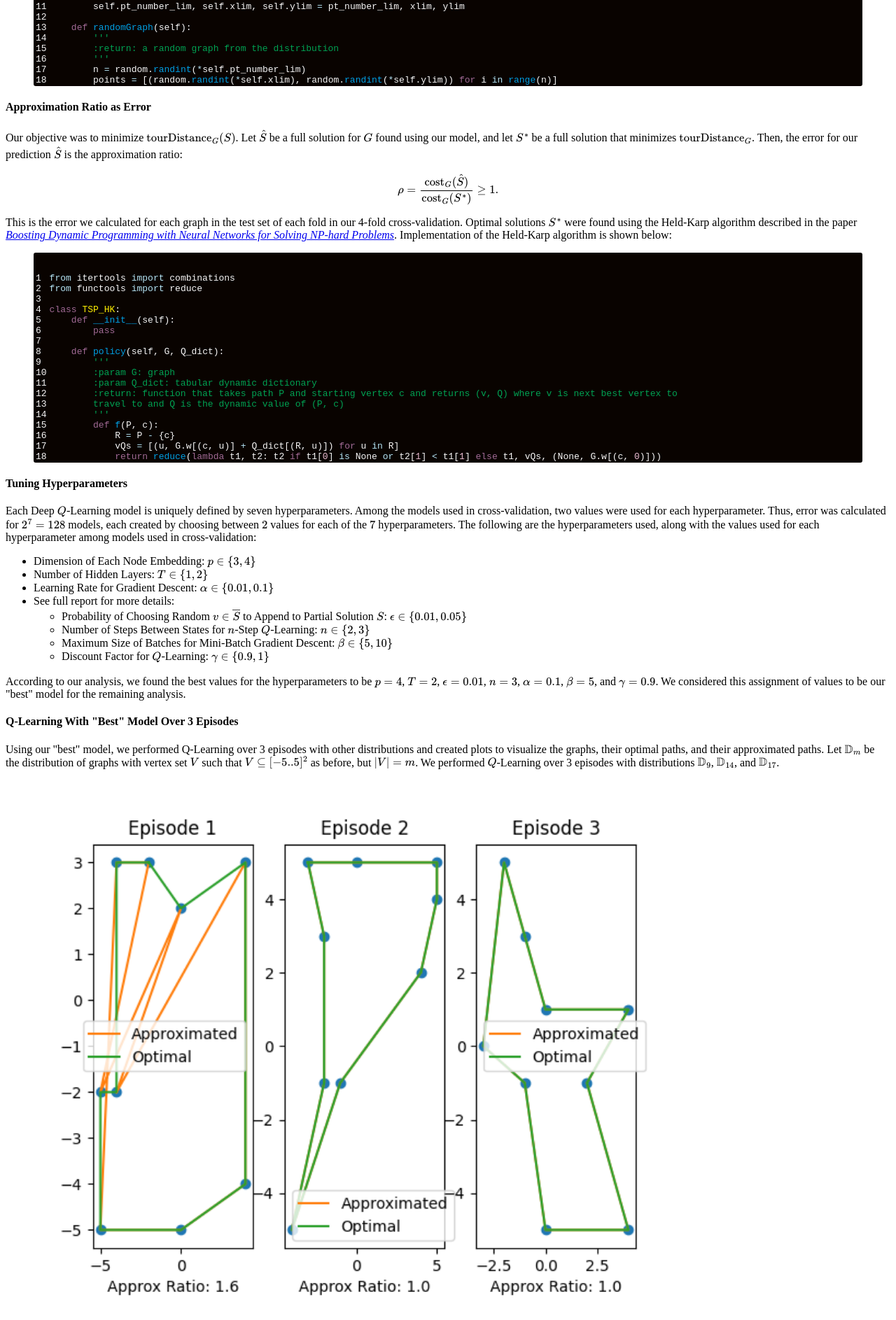
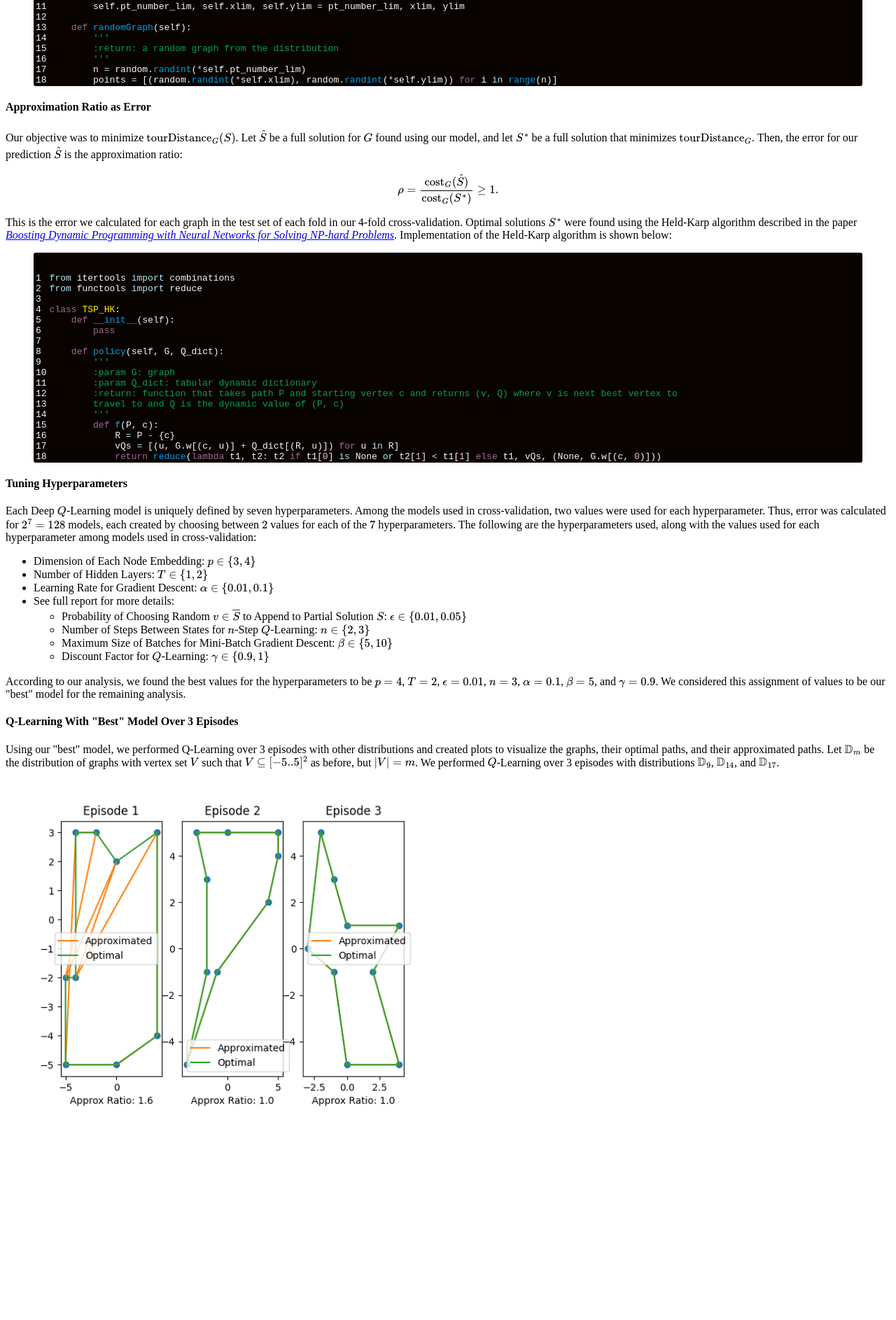
Before and after one commit to CategorIAN/categorian.github.io, a Jekyll site: the page built from projects/msu/m_508/q_learning_for_tsp.md, in a window 1280 px wide. Shown: the part 2498-4384 px from the top of the page at 70% size. Built offline with Jekyll 4.4.1, drawn with Linux system fonts in a browser that asks for light colours; formulas are drawn with MathJax 3; after the commit the page ends 4108 px from its top, so only the background shows below that.

Commit message:
Update q_learning_for_tsp.md

```diff
--- a/projects/msu/m_508/q_learning_for_tsp.md
+++ b/projects/msu/m_508/q_learning_for_tsp.md
@@ -345,4 +345,4 @@ According to our analysis, we found the best values for the hyperparameters to b
 <p>
 Using our "best" model, we performed Q-Learning over 3 episodes with other distributions and created plots to visualize the graphs, their optimal paths, and their approximated paths. Let \(\mathbb{D}_m\) be the distribution of graphs with vertex set \(V\) such that \(V \subseteq [-5..5]^2\) as before, but \(|V| = m\). We performed \(Q\)-Learning over 3 episodes with distributions \(\mathbb{D}_9\), \(\mathbb{D}_{14}\), and \(\mathbb{D}_{17}\).
 </p>
-<img src="/images/Graphs_0 (Learned Paths).png" width = "1000" alt="">
+<img src="/images/Graphs_0 (Learned Paths).png" style="width:50%;height:auto;" alt="">
```
